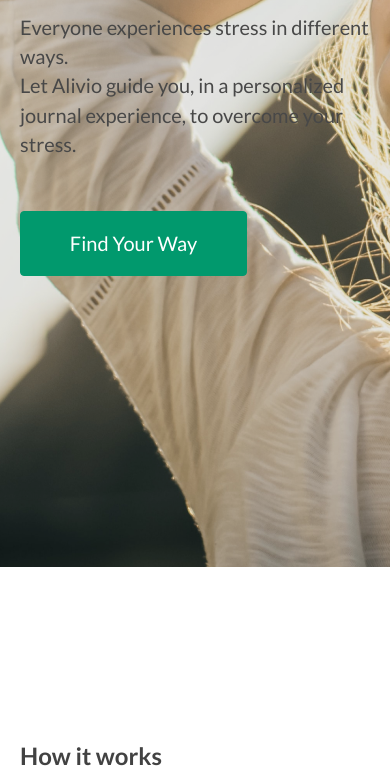
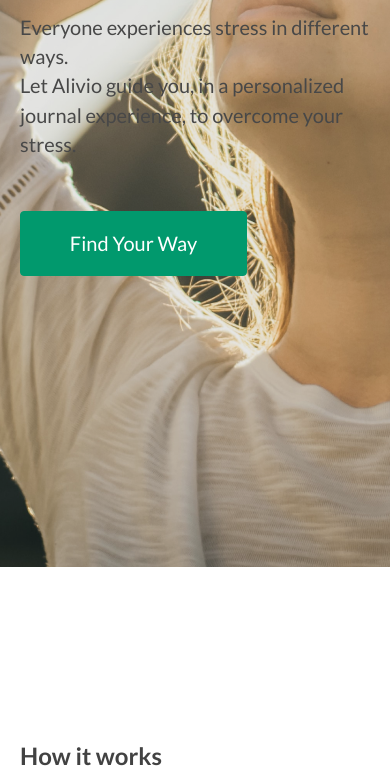
Before and after one commit to bootleggers26/portfolio_3-Alivio, a plain HTML site: page index.html in a window 390 px wide. Shown: the part 628-1395 px from the top of the page. Drawn offline with Linux system fonts and the light colour scheme.

Commit message:
background

```diff
--- a/css/style.css
+++ b/css/style.css
@@ -817,6 +817,9 @@
   .h2__right {
     font-size: 40px;
   }
+  .background {
+    background-position: -738px center;
+  }
 }
 @media screen and (max-width: 560px) {
   .mini-blok {
@@ -837,6 +840,9 @@
   .flex__footer {
     margin-left: 0;
     align-items: center;
+  }
+  .background {
+    background-position: -925px center;
   }
 }
 @media (max-width: 430px) {
```
